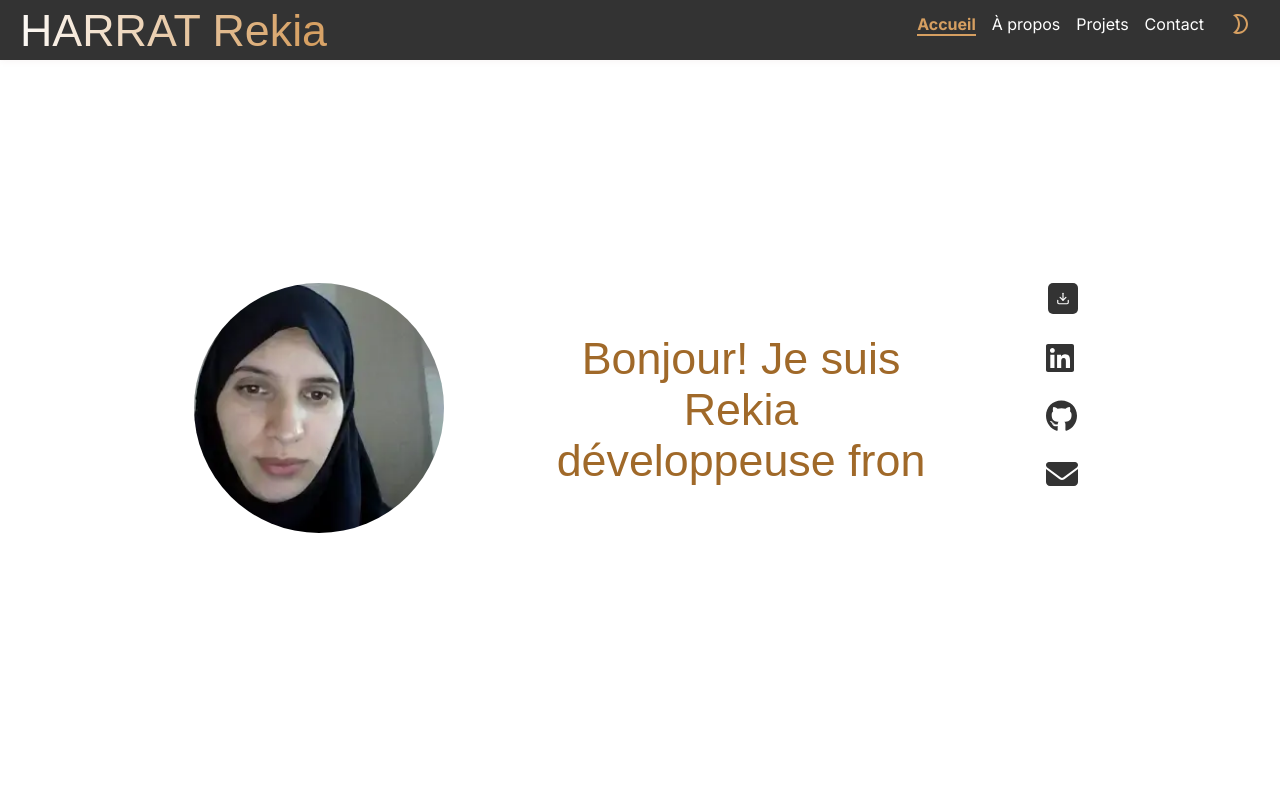
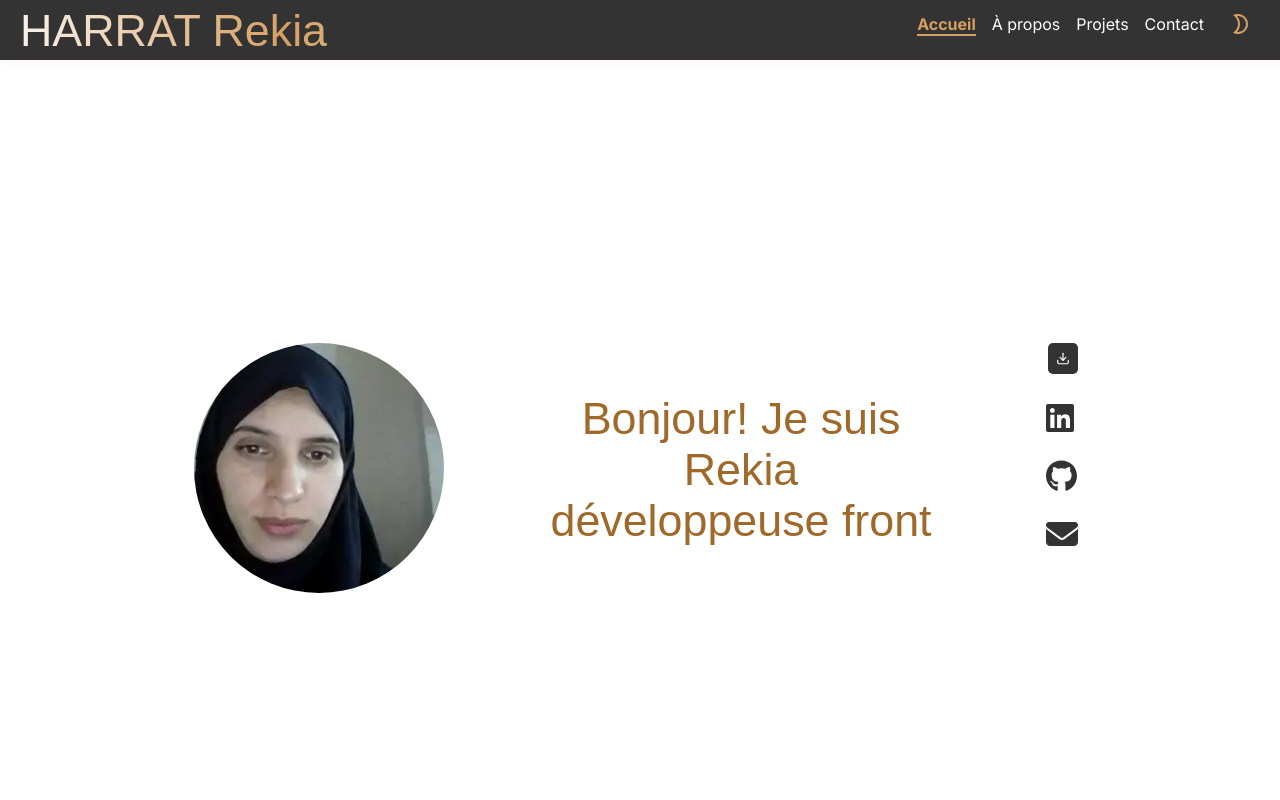
Before and after one commit to rakiko86/portfolio, a React (Create React App) app: page / in a window 1280 px wide. Shown: the top 800 px of the page. Built offline with nearby package versions, Linux system fonts and the light colour scheme; a web font is replaced by a local one.

Commit message:
fix: le padding de body

```diff
--- a/src/styles/pages/settings.scss
+++ b/src/styles/pages/settings.scss
@@ -45,6 +45,9 @@ $color-logo: #d69f61;
 
 /* 🌍 Global styles */
 body {
+
+    padding-top: 60px; /* Hauteur de la barre de navigation */
+
   font-family: "Inter", sans-serif;
   background-color: $light-background;
   color: $light-text;
```
Also changed, not shown: src/components/Heros.js (indentation only).
